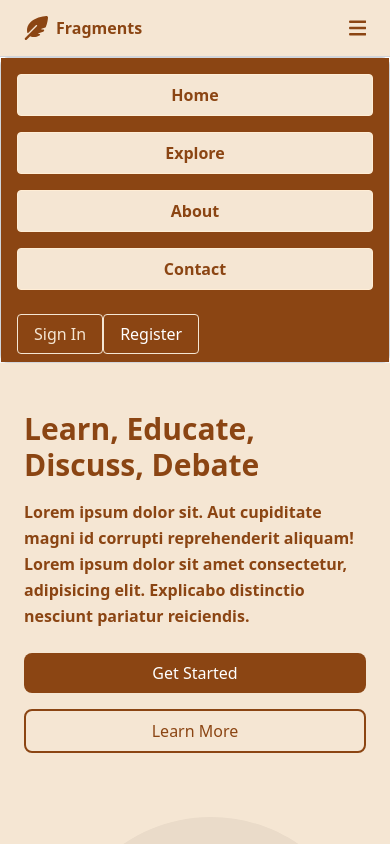
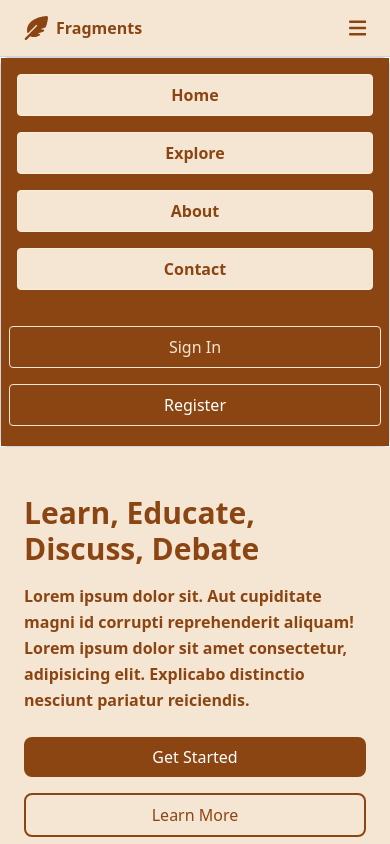
Before and after one commit to danial-khan/fragments-landingpage, a Next.js app: page / in a window 390 px wide. Both pictures are taken after a click on the icon 357 px from the left and 28 px from the top of the page. Shown: the top 844 px of the page. Built offline with nearby package versions, Linux system fonts and the light colour scheme; no server answers.

Commit message:
chore: fix issues

```diff
--- a/src/app/components/Navbar.tsx
+++ b/src/app/components/Navbar.tsx
@@ -117,18 +117,18 @@ export default function Navbar() {
               Contact
             </li>
           </ul>
-          <div className="sm:flex flex-col gap-4 p-4 bg-secondary justify-items-center">
+          <div className="bg-secondary py-5 w-full">
             <a
               href={`${FRONTEND_APP_PATH}/auth/login`}
               id="sign-in-button"
-              className="bg-secondary text-primary py-2 px-4 rounded hover:bg-[#6a3514] hover:text-white cursor-pointer text-center border border-primary whitespace-nowrap w-full"
+              className="bg-secondary block mx-2 text-primary py-2 px-4 rounded hover:bg-[#6a3514] hover:text-white cursor-pointer text-center border border-primary whitespace-nowrap"
             >
               Sign In
             </a>
             <a
               href={`${FRONTEND_APP_PATH}/auth/register`}
               id="register-button"
-              className="bg-secondary text-white py-2 px-4 rounded hover:bg-[#6a3514] cursor-pointer text-center border border-primary w-full"
+              className="bg-secondary block text-white py-2 px-4 rounded hover:bg-[#6a3514] cursor-pointer text-center border border-primary mx-2 mt-4"
             >
               Register
             </a>
--- a/src/app/page.tsx
+++ b/src/app/page.tsx
@@ -10,9 +10,14 @@ import {
 import { faReact } from "@fortawesome/free-brands-svg-icons";
 import { config } from "@fortawesome/fontawesome-svg-core";
 import Navbar from "./components/Navbar";
+import Link from "next/link";
+import { scrollToSection } from "./utils/navigation";
+import { useRouter } from "next/navigation";
+const FRONTEND_APP_PATH = process.env.NEXT_PUBLIC_FRONTEND_APP_BASE_URL;
 
 config.autoAddCss = false;
 export default function Home() {
+  const router = useRouter();
   return (
     <div className="font-sans scroll-smooth">
       <Navbar />
@@ -32,10 +37,10 @@ export default function Home() {
           </p>
 
           <div className="flex flex-col sm:flex-row justify-start gap-4">
-            <button className="bg-secondary text-white px-6 py-2 rounded-lg hover:bg-[#6a3514] hover:text-white transition w-full sm:w-auto cursor-pointer tansition duration-300">
+            <Link href={`${FRONTEND_APP_PATH}/auth/register`} className="bg-secondary text-center text-white px-6 py-2 rounded-lg hover:bg-[#6a3514] hover:text-white transition w-full sm:w-auto cursor-pointer tansition duration-300">
               Get Started
-            </button>
-            <button className="bg-primary text-secondary px-6 py-2 rounded-lg transition border-2 border-secondary hover:bg-secondary hover:text-white w-full sm:w-auto cursor-pointer">
+            </Link>
+            <button onClick={(() => scrollToSection("explore", router))} className="bg-primary text-secondary px-6 py-2 rounded-lg transition border-2 border-secondary hover:bg-secondary hover:text-white w-full sm:w-auto cursor-pointer">
               Learn More
             </button>
           </div>
```
